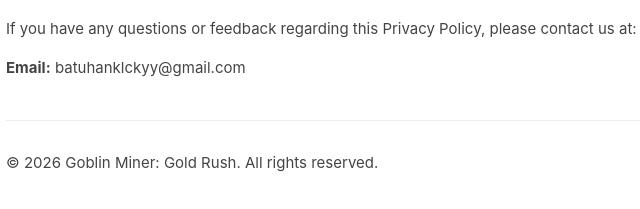
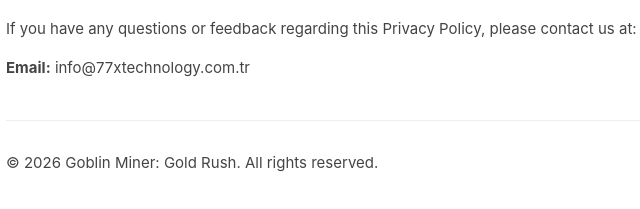
Before and after one commit to BatuhanKlcky/goblinminer, a plain HTML site: page index.html in a window 1280 px wide. Shown: the part 1339-1548 px from the top of the page, 234-874 px from the left. Drawn offline with Linux system fonts and the light colour scheme.

Commit message:
chore: update contact email to info@77xtechnology.com.tr

```diff
--- a/index.html
+++ b/index.html
@@ -53,7 +53,7 @@
 
     <h2>7. Contact Us</h2>
     <p>If you have any questions or feedback regarding this Privacy Policy, please contact us at:</p>
-    <p><strong>Email:</strong> batuhanklckyy@gmail.com </p>
+    <p><strong>Email:</strong> info@77xtechnology.com.tr </p>
 
     <div class="footer">
         <p>&copy; 2026 Goblin Miner: Gold Rush. All rights reserved.</p>
```
